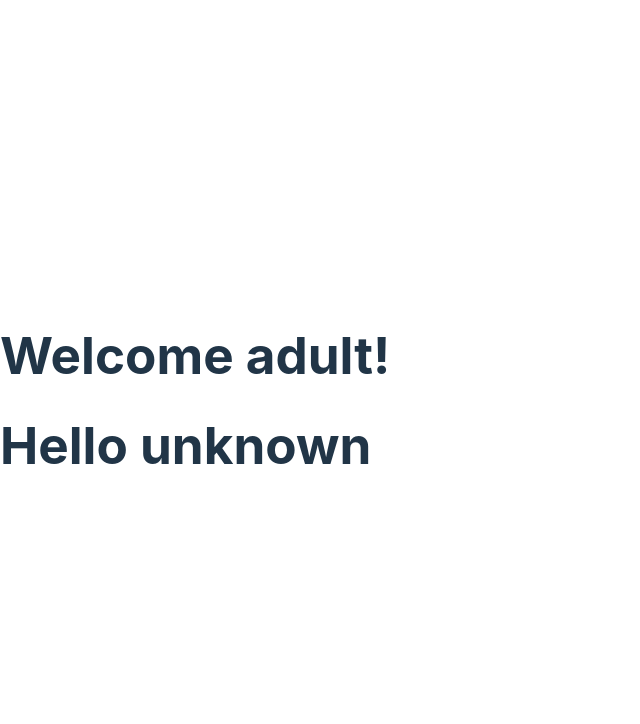
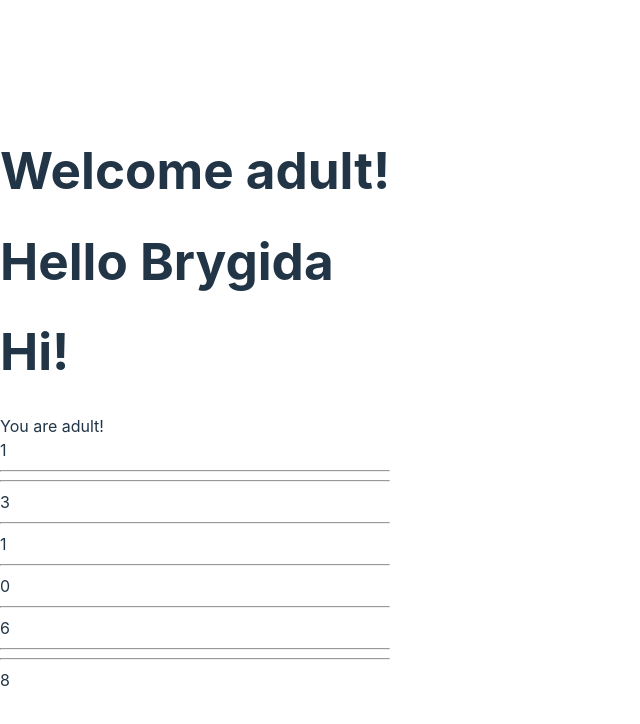
Before and after one commit to bmalvo/homeworks_react_vite, a React (Vite) app in the folder conditional-rendering/: page / in a window 1280 px wide. Shown: the top 724 px of the page, without its empty margins (0-640 px from the left). Built offline with nearby package versions, Linux system fonts and the light colour scheme.

Commit message:
add OperatorsTest.tsx

```diff
--- a/conditional-rendering/src/App.tsx
+++ b/conditional-rendering/src/App.tsx
@@ -1,10 +1,14 @@
 import { AgeVerifier } from "./AgeVerifier";
 import { HelloSomebody } from "./HelloSomebody";
+import { OperatorTest } from "./OperatorsTest";
+import { SimpleAgeVerifier } from "./SimpleAgeVerifier";
 
 export const App = () => {
   return <>
     <AgeVerifier age={18} />
-    <HelloSomebody />
+    <HelloSomebody name="Brygida"/>
+    <SimpleAgeVerifier age={19} />
+    <OperatorTest />
   </>
 
 }
--- /dev/null
+++ b/conditional-rendering/src/OperatorsTest.tsx
@@ -0,0 +1,12 @@
+export const OperatorTest = () => {
+    return <div>
+        {false || '1'}<hr/>
+        {true || '2'}<hr/>
+        {0 || '3'}<hr/>
+        {1 || '4'}<hr/>
+        {0 && '5'}<hr/>
+        {1 && '6'}<hr/>
+        {false && '7'}<hr/>
+        {true && '8'}
+  </div>
+}
```
